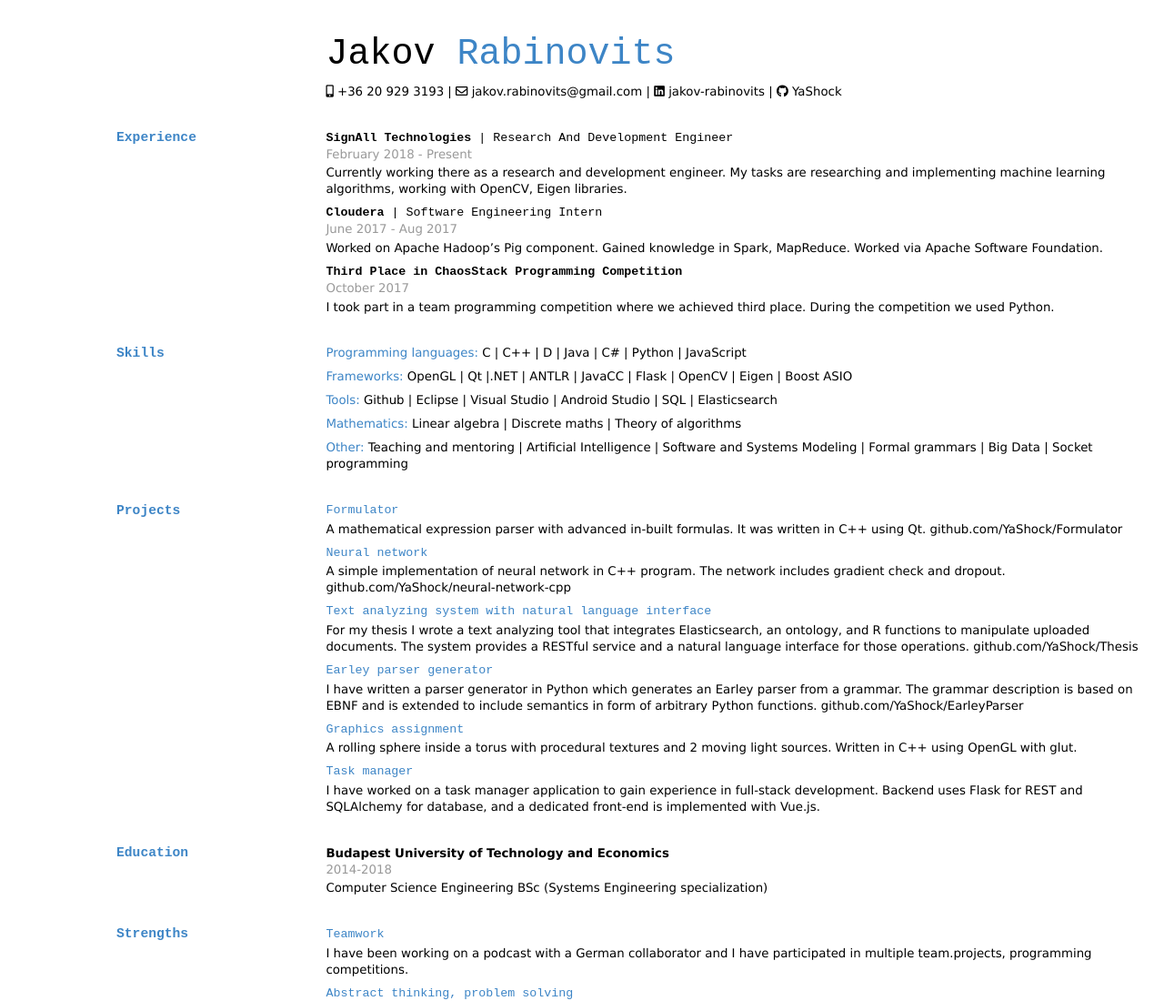
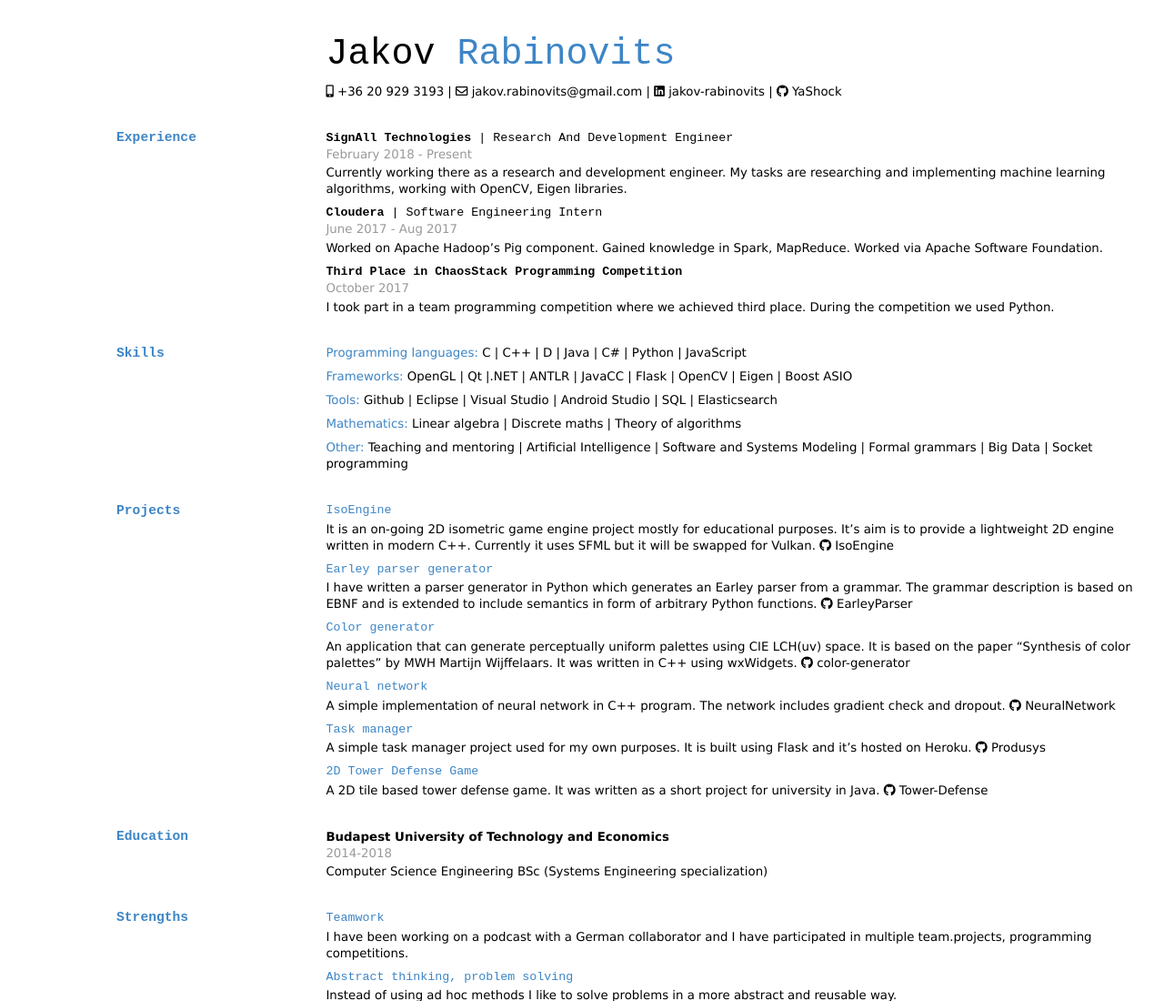
Before and after one commit to YaShock/YaShock.github.io, a plain HTML site: page index.html in a window 1280 px wide. Shown: the top 1100 px of the page at 91% size. Drawn offline with Linux system fonts and the light colour scheme.

Commit message:
Updated projects

```diff
--- a/index.html
+++ b/index.html
@@ -6,10 +6,12 @@
   <meta name="viewport" content="width=device-width, initial-scale=1.0, user-scalable=yes" />
   <title>Jakov Rabinovits</title>
   <style>
-      code{white-space: pre-wrap;}
-      span.smallcaps{font-variant: small-caps;}
-      span.underline{text-decoration: underline;}
-      div.column{display: inline-block; vertical-align: top; width: 50%;}
+    code{white-space: pre-wrap;}
+    span.smallcaps{font-variant: small-caps;}
+    span.underline{text-decoration: underline;}
+    div.column{display: inline-block; vertical-align: top; width: 50%;}
+    div.hanging-indent{margin-left: 1.5em; text-indent: -1.5em;}
+    ul.task-list{list-style: none;}
   </style>
   <link rel="stylesheet" href="styles.css" />
   <!--[if lt IE 9]>
@@ -38,18 +40,18 @@
 <p><span class="blue">Mathematics:</span> Linear algebra | Discrete maths | Theory of algorithms</p>
 <p><span class="blue">Other:</span> Teaching and mentoring | Artificial Intelligence | Software and Systems Modeling | Formal grammars | Big Data | Socket programming</p>
 <h2 id="projects">Projects</h2>
-<h4 id="formulator">Formulator</h4>
-<p>A mathematical expression parser with advanced in-built formulas. It was written in C++ using Qt. github.com/YaShock/Formulator</p>
+<h4 id="isoengine">IsoEngine</h4>
+<p>It is an on-going 2D isometric game engine project mostly for educational purposes. It’s aim is to provide a lightweight 2D engine written in modern C++. Currently it uses SFML but it will be swapped for Vulkan. <i class="fab fa-github"></i> <a href="https://github.com/metricengine/IsoEngine">IsoEngine</a></p>
+<h4 id="earley-parser-generator">Earley parser generator</h4>
+<p>I have written a parser generator in Python which generates an Earley parser from a grammar. The grammar description is based on EBNF and is extended to include semantics in form of arbitrary Python functions. <i class="fab fa-github"></i> <a href="https://github.com/YaShock/EarleyParser">EarleyParser</a></p>
+<h4 id="color-generator">Color generator</h4>
+<p>An application that can generate perceptually uniform palettes using CIE LCH(uv) space. It is based on the paper “Synthesis of color palettes” by MWH Martijn Wijffelaars. It was written in C++ using wxWidgets. <i class="fab fa-github"></i> <a href="https://github.com/YaShock/color-generator">color-generator</a></p>
 <h4 id="neural-network">Neural network</h4>
-<p>A simple implementation of neural network in C++ program. The network includes gradient check and dropout. github.com/YaShock/neural-network-cpp</p>
-<h4 id="text-analyzing-system-with-natural-language-interface">Text analyzing system with natural language interface</h4>
-<p>For my thesis I wrote a text analyzing tool that integrates Elasticsearch, an ontology, and R functions to manipulate uploaded documents. The system provides a RESTful service and a natural language interface for those operations. github.com/YaShock/Thesis</p>
-<h4 id="earley-parser-generator">Earley parser generator</h4>
-<p>I have written a parser generator in Python which generates an Earley parser from a grammar. The grammar description is based on EBNF and is extended to include semantics in form of arbitrary Python functions. github.com/YaShock/EarleyParser</p>
-<h4 id="graphics-assignment">Graphics assignment</h4>
-<p>A rolling sphere inside a torus with procedural textures and 2 moving light sources. Written in C++ using OpenGL with glut.</p>
+<p>A simple implementation of neural network in C++ program. The network includes gradient check and dropout. <i class="fab fa-github"></i> <a href="https://github.com/YaShock/NeuralNetwork">NeuralNetwork</a></p>
 <h4 id="task-manager">Task manager</h4>
-<p>I have worked on a task manager application to gain experience in full-stack development. Backend uses Flask for REST and SQLAlchemy for database, and a dedicated front-end is implemented with Vue.js.</p>
+<p>A simple task manager project used for my own purposes. It is built using Flask and it’s hosted on Heroku. <i class="fab fa-github"></i> <a href="https://github.com/YaShock/Produsys">Produsys</a></p>
+<h4 id="d-tower-defense-game">2D Tower Defense Game</h4>
+<p>A 2D tile based tower defense game. It was written as a short project for university in Java. <i class="fab fa-github"></i> <a href="https://github.com/YaShock/Tower-Defense">Tower-Defense</a></p>
 <h2 id="education">Education</h2>
 <h3 id="section"></h3>
 <p><strong>Budapest University of Technology and Economics</strong> <code>2014-2018</code> Computer Science Engineering BSc (Systems Engineering specialization)</p>
```
Also changed, not shown: 1 other file.
